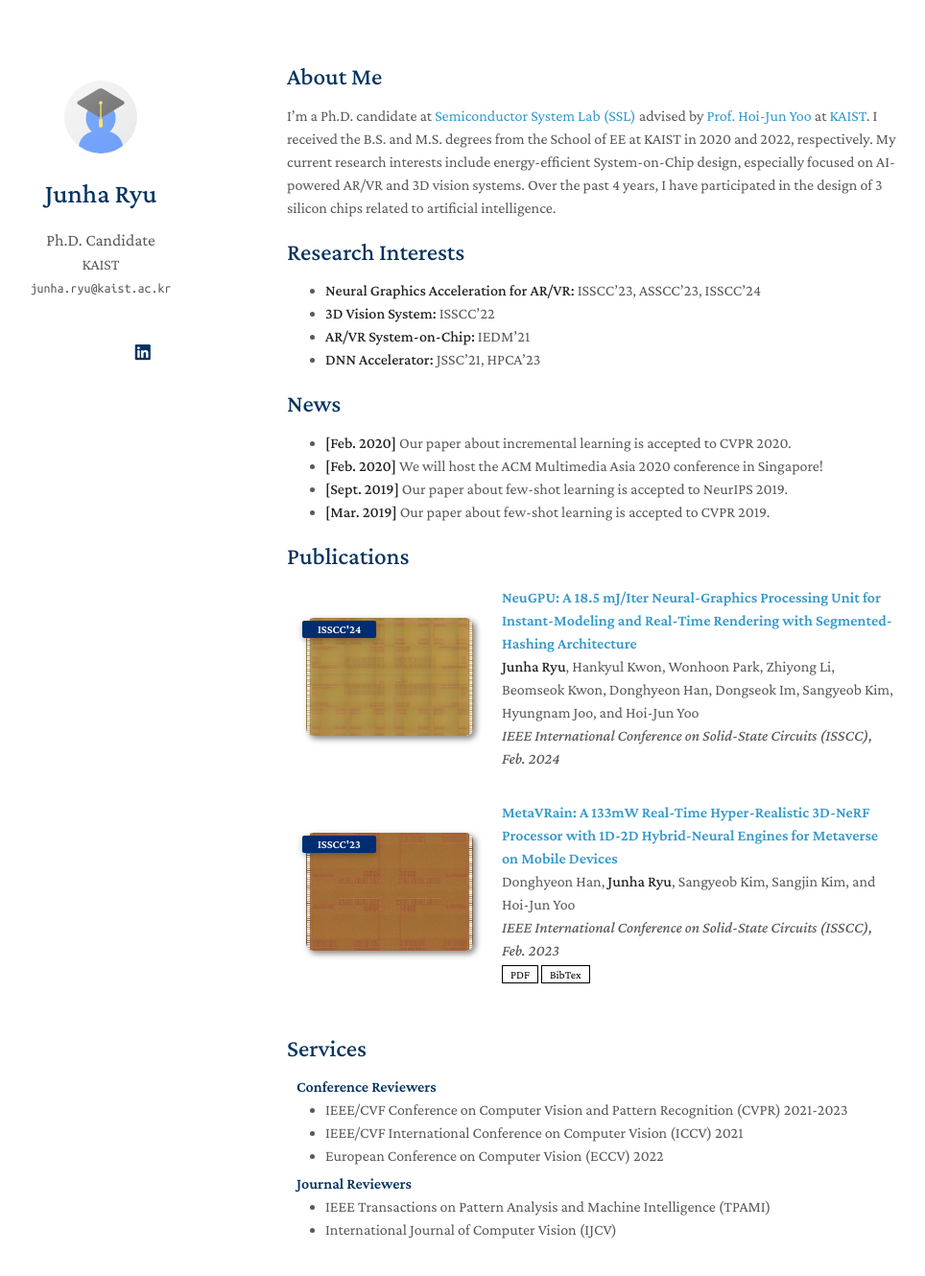
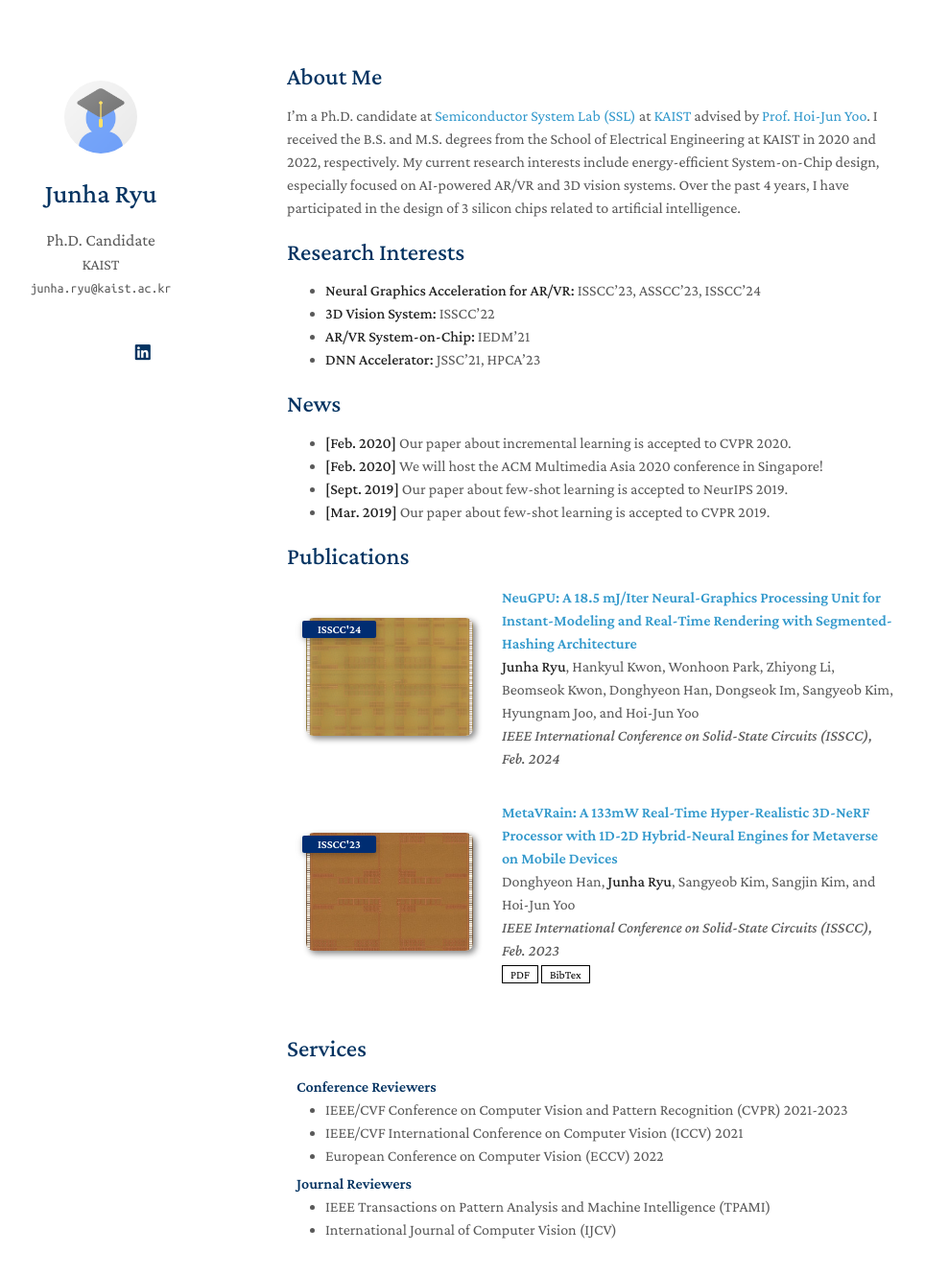
Before and after one commit to junharyu/junharyu.github.io, a Jekyll site: the page built from index.md, in a window 1280 px wide and 1388 px high. Shown: the top 1330 px of the window at 96% size, without its empty margins (171-1135 px from the left). Built offline with Jekyll 4.4.1, drawn with Linux system fonts in a browser that asks for light colours; nearby versions of some CDN libraries; a style sheet for code colours, icons or effects is not loaded; our own code applies the rules of GitHub Pages for plain Markdown files.

Commit message:
Update index.md

```diff
--- a/index.md
+++ b/index.md
@@ -4,8 +4,8 @@ layout: homepage
 
 ## About Me
 
-I'm a Ph.D. candidate at [Semiconductor System Lab (SSL)](http://ssl.kaist.ac.kr) advised by [Prof. Hoi-Jun Yoo](http://ssl.kaist.ac.kr/Professor.php) at [KAIST](https://kaist.ac.kr).
-I received the B.S. and M.S. degrees from the School of EE at KAIST in 2020 and 2022, respectively.
+I'm a Ph.D. candidate at [Semiconductor System Lab (SSL)](http://ssl.kaist.ac.kr) at [KAIST](https://kaist.ac.kr) advised by [Prof. Hoi-Jun Yoo](http://ssl.kaist.ac.kr/Professor.php).
+I received the B.S. and M.S. degrees from the School of Electrical Engineering at KAIST in 2020 and 2022, respectively.
 My current research interests include energy-efficient System-on-Chip design, especially focused on AI-powered AR/VR and 3D vision systems. Over the past 4 years, I have participated in the design of 3 silicon chips related to artificial intelligence.
 
 
```
